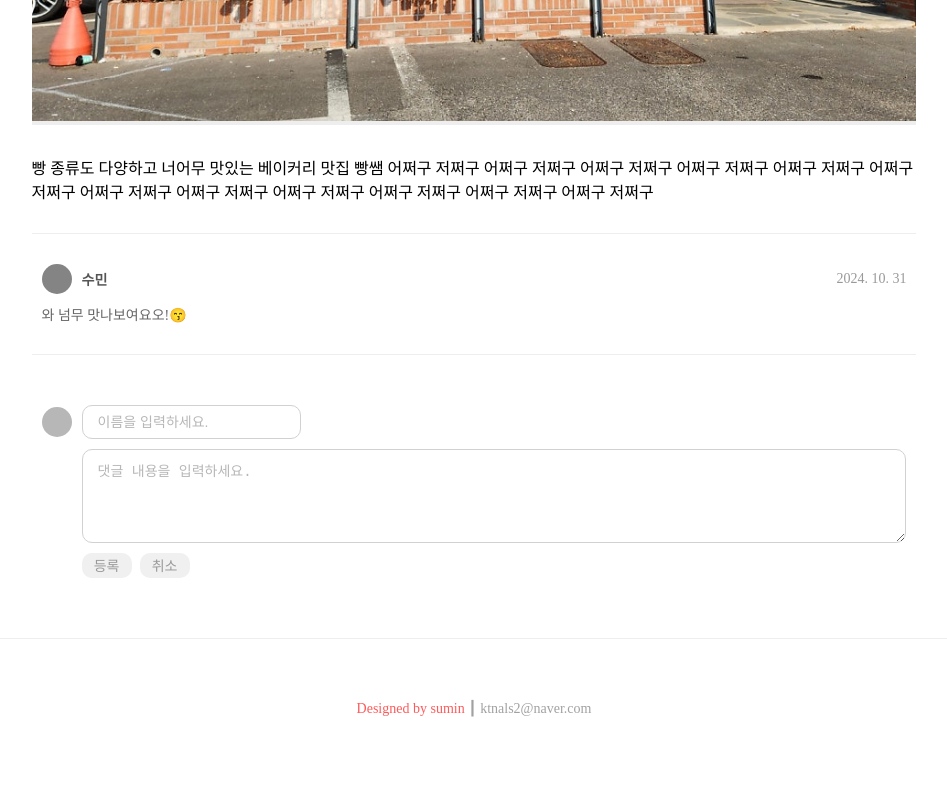
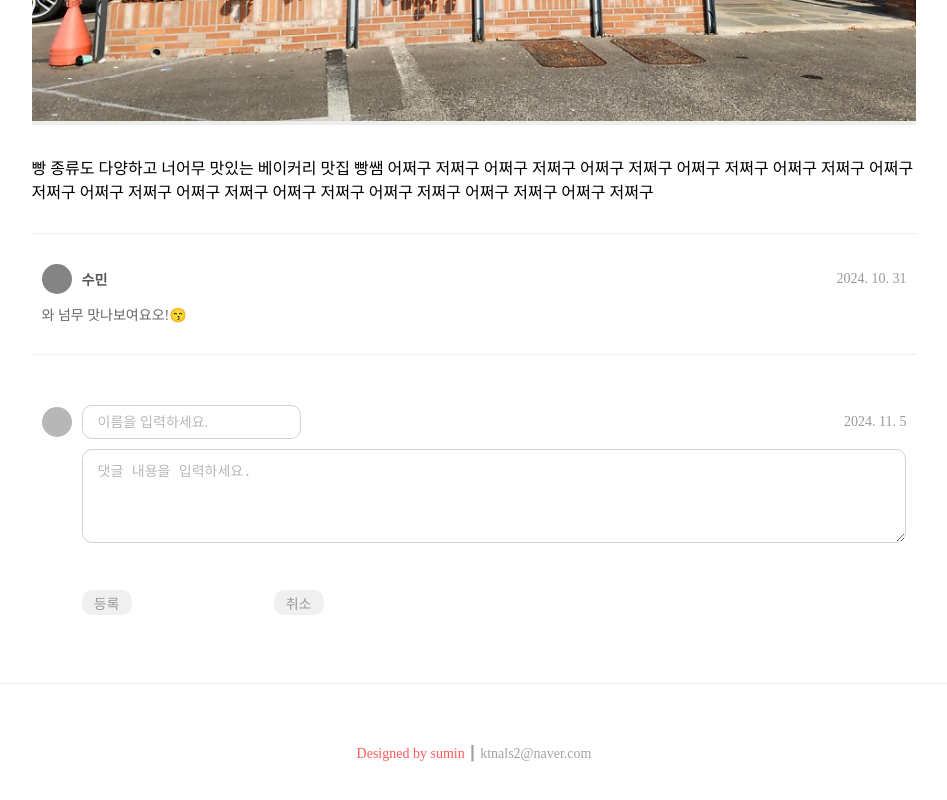
Before and after one commit to sumin0126/react-blog, a React (Create React App) app: page /post/1 in a window 1280 px wide. Shown: the part 840-1640 px from the top of the page, without its empty margins (166-1113 px from the left). Before the commit the page ends 1607 px from the top, so only its background shows below. Built offline with nearby package versions, Linux system fonts and the light colour scheme; data requests are answered from the project's data file.

Commit message:
feat: 새로운 댓글 기능 개발

```diff
--- a/src/components/layout/Header.jsx
+++ b/src/components/layout/Header.jsx
@@ -1,6 +1,9 @@
 import React from 'react';
 import { useNavigate } from 'react-router-dom';
 
+/**
+ * @description 헤더
+ */
 const Header = () => {
   const navigate = useNavigate();
 
--- a/src/components/list/comment/NewComment.jsx
+++ b/src/components/list/comment/NewComment.jsx
@@ -1,58 +1,74 @@
 import React, { useState } from 'react';
 import axios from 'axios';
-import { useNavigate, useParams } from 'react-router-dom';
+
+import { getDate } from 'utils/common';
 
 /**
  * @description 새 댓글 컴포넌트
+ *
+ * @param postId - 포스트 id
  */
-const NewComment = () => {
+const NewComment = (props) => {
+  const { postId } = props;
+
   const [comment, setComment] = useState({
     author: '',
     content: '',
-    createdAt: '',
   });
 
-  const navigate = useNavigate();
-  const { id } = useParams();
-
+  // 댓글 취소 버튼을 클릭하면 comment 상태를 초기화시켜주는 함수
   const handleClickCommentCancel = () => {
-    // 댓글 취소 버튼을 클릭하면 comment 상태를 초기화시켜주는 함수
     setComment({ author: '', content: '' });
   };
 
+  // 댓글 등록 버튼을 클릭하면 데이터를 server에 전송해주는 함수
   const handleClickCommentUpload = () => {
-    // 댓글 등록 버튼을 클릭하면 데이터를 server에 전송해주는 함수
-    axios.post('http://localhost:3001/comments', comment).then(() => {
+    if (comment.author !== '' && comment.content !== '') {
+      const commentInfo = {
+        postId: postId,
+        author: comment.author,
+        content: comment.content,
+        createdAt: getDate(),
+      };
+
+      axios
+        .post(`http://localhost:3001/comments?postId=${postId}`, commentInfo)
+        .then(() => {
           alert('댓글 등록이 완료 되었습니다 !');
-      navigate(`/post/${id}`);
           setComment({ author: '', content: '' });
         });
+    } else {
+      alert('이름과 내용을 입력하세요 !');
+    }
   };
 
+  // 이름을 입력하면 comment 상태에 저장해주는 함수
   const handleChangeAuthor = (e) => {
-    // userName 창에 텍스트를 입력하면 comment 상태에 저장해주는 함수
     const newAuthor = e.target.value;
     setComment({ ...comment, author: newAuthor });
   };
 
+  // 내용을 입력하면 comment 상태에 저장해주는 함수
   const handleChangeCommentContent = (e) => {
-    // content 창에 텍스트를 입력하면 comment 상태에 저장해주는 함수
     const newCommentContent = e.target.value;
     setComment({ ...comment, content: newCommentContent });
   };
 
   return (
     <>
-      <div className="newCommentBox">
+      <div className="new-comment-box">
+        <div className="top">
           <div className="user">
-          <div className="userImg"></div>
+            <div className="user-img"></div>
             <input
               type="text"
-            className="userName"
+              className="user-name"
               placeholder="이름을 입력하세요."
               value={comment.author}
               onChange={handleChangeAuthor}
             ></input>
+          </div>
+          <div className="date">{getDate()}</div>
         </div>
 
         <textarea
@@ -62,15 +78,15 @@ const NewComment = () => {
           onChange={handleChangeCommentContent}
         ></textarea>
 
-        <div className="btnWrapper">
+        <div className="btn-wrapper">
           <button
-            className="commentUploadBtn"
+            className="comment-upload-btn"
             onClick={handleClickCommentUpload}
           >
             등록
           </button>
           <button
-            className="commentCancelBtn"
+            className="comment-cancel-btn"
             onClick={handleClickCommentCancel}
           >
             취소
--- a/src/styles/post.css
+++ b/src/styles/post.css
@@ -188,7 +188,7 @@
   /* margin-left: 40px; */
 }
 
-.newCommentBox {
+.new-comment-box {
   margin-top: 30px;
   padding: 0 10px;
   display: flex;
@@ -197,14 +197,21 @@
   padding-top: 50px;
 }
 
-.newCommentBox > .user {
+.new-comment-box > .top {
   display: flex;
   flex-direction: row;
+  justify-content: space-between;
   align-items: center;
   margin-bottom: 10px;
 }
 
-.newCommentBox > .user > .userImg {
+.top > .user {
+  display: flex;
+  align-items: center;
+  flex-direction: row;
+}
+
+.user > .user-img {
   background-color: #b7b7b7;
   width: 30px;
   height: 30px;
@@ -212,7 +219,7 @@
   margin-right: 10px;
 }
 
-.newCommentBox > .user > .userName {
+.user > .user-name {
   font-size: 14px;
   width: 200px;
   height: 30px;
@@ -222,16 +229,22 @@
   color: #555;
 }
 
-.newCommentBox > .user > .userName:focus {
+.user > .user-name:focus {
   outline: none;
   border: 2px solid #9e9e9e;
 }
 
-.newCommentBox > .user > .userName::placeholder {
+.user > .user-name::placeholder {
   color: #b7b7b7;
 }
 
-.newCommentBox > .content {
+.top > .date {
+  color: #999;
+  font-weight: 400;
+  font-size: 14px;
+}
+
+.new-comment-box > .content {
   font-size: 14px;
   height: 80px;
   border: 1px solid #d1d1d1;
@@ -243,22 +256,22 @@
   margin-bottom: 10px;
 }
 
-.newCommentBox > .content:focus {
+.new-comment-box > .content:focus {
   outline: none;
   border: 2px solid #9e9e9e;
 }
 
-.newCommentBox > .content::placeholder {
+.new-comment-box > .content::placeholder {
   color: #b7b7b7;
   font-weight: 400;
 }
 
-.btnWrapper {
+.new-comment-box > .btn-wrapper {
   margin-left: 40px;
 }
 
-.commentUploadBtn,
-.commentCancelBtn {
+.comment-upload-btn,
+.comment-cancel-btn {
   width: 50px;
   height: 25px;
   border: none;
@@ -271,8 +284,8 @@
   text-align: center;
 }
 
-.commentUploadBtn:hover,
-.commentCancelBtn:hover {
+.comment-upload-btn:hover,
+.comment-cancel-btn:hover {
   background-color: #e8e8e8;
   color: #777;
   font-weight: 500;
--- /dev/null
+++ b/src/utils/common.js
@@ -0,0 +1,7 @@
+export const getDate = () => {
+  const today = new Date();
+  const customToday = `${today.getFullYear()}. ${today.getMonth() + 1}. ${today.getDate()}`;
+
+  console.log(customToday);
+  return customToday;
+};
```
Lines whose indentation alone changed are shown as unchanged.
